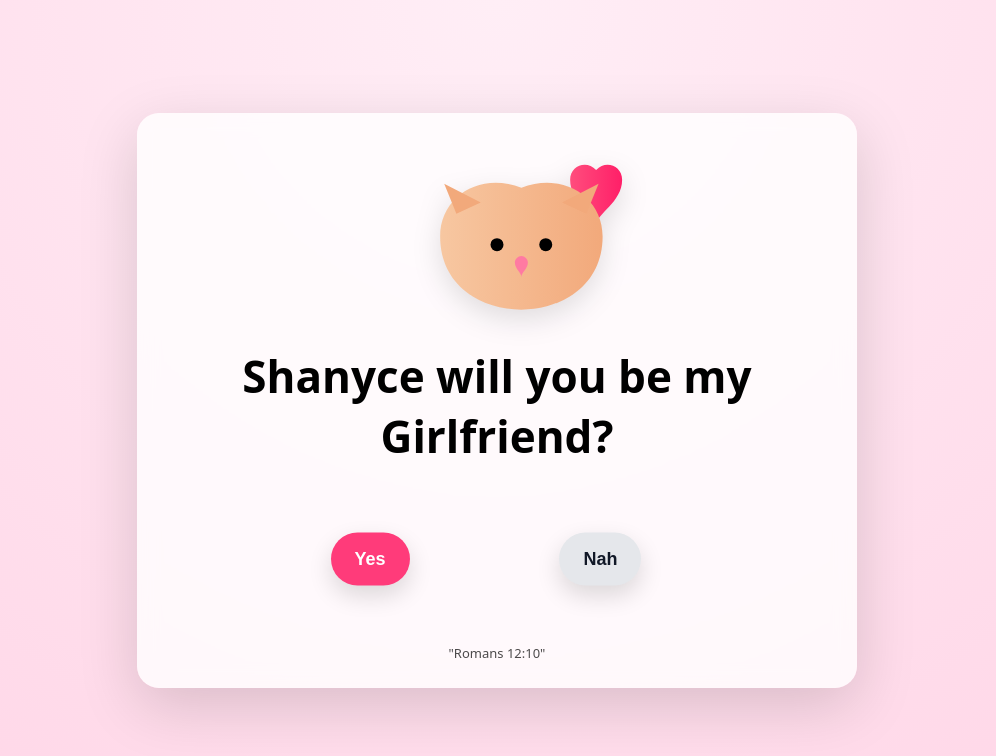
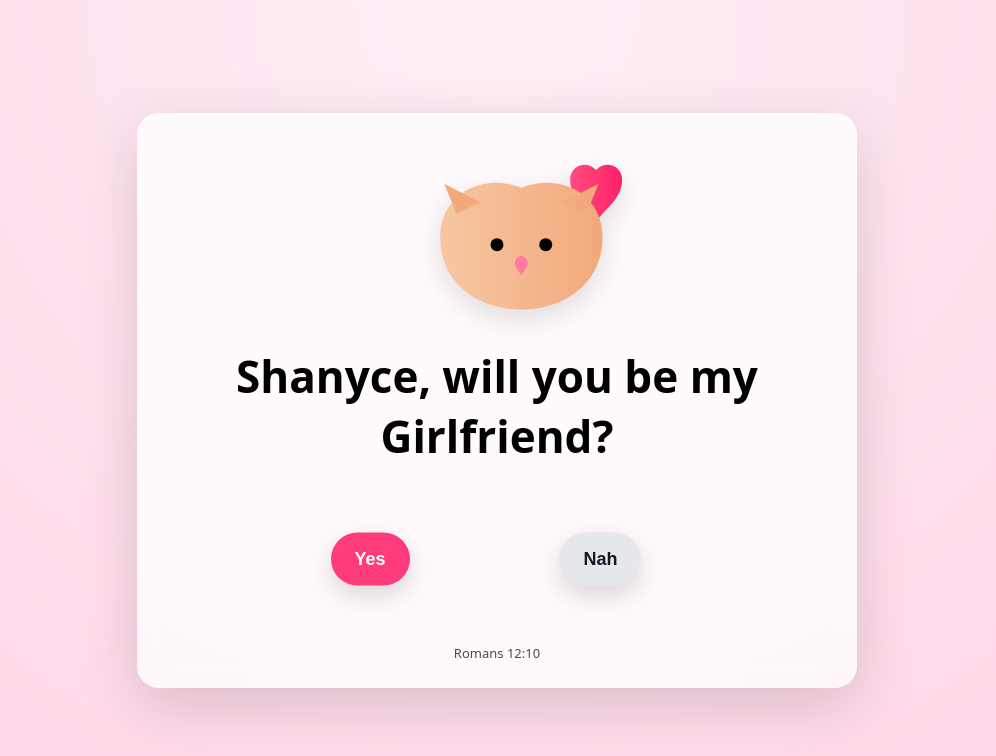
Before and after one commit to JTI0/GD.IO, a plain HTML site: page index.html in a window 1280 px wide. Shown: the whole page, without its empty margins (143-1139 px from the left). Drawn offline with nearby package versions, Linux system fonts and the light colour scheme.

Commit message:
Fix typo in h1 and hint div content

```diff
--- a/index-2.html
+++ b/index.html
@@ -171,7 +171,7 @@
             fill="#ff7aa2"/>
     </svg>
 
-    <h1>Shanyce will you be my Girlfriend?</h1>
+    <h1>Shanyce, will you be my Girlfriend?</h1>
 
     <section class="button-zone" id="zone">
       <button id="yesBtn">Yes</button>
@@ -179,7 +179,7 @@
     </section>
 
     <!-- HINT -->
-    <div class="hint" id="hint">"Romans 12:10"</div>
+    <div class="hint" id="hint">Romans 12:10</div>
 
     <section class="result" id="result">
       <h2>FINALLY!LMAOO🎉</h2>
```
